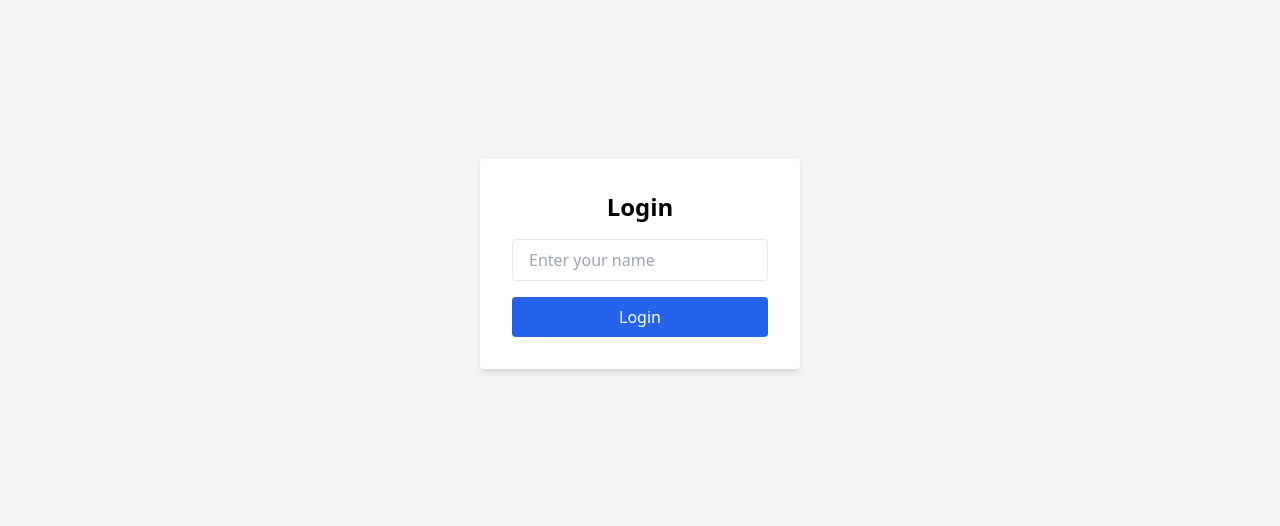
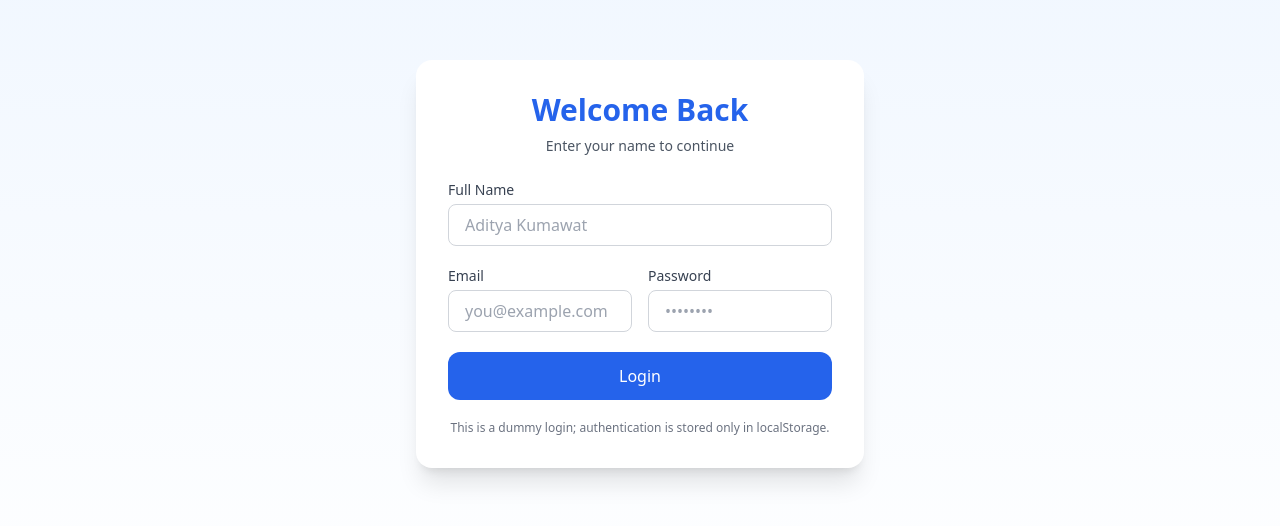
Before and after one commit to Adityakumawat0204/fund-raiser, a plain HTML site: page frontend/index.html in a window 1280 px wide. Shown: the part 136-662 px from the top of the page. Drawn offline with nearby package versions, Linux system fonts and the light colour scheme.

Commit message:
Update index.html

```diff
--- a/frontend/index.html
+++ b/frontend/index.html
@@ -3,25 +3,76 @@
 <head>
   <meta charset="UTF-8" />
   <meta name="viewport" content="width=device-width, initial-scale=1.0"/>
-  <title>Login</title>
+  <title>Intern Portal Login</title>
   <script src="https://cdn.tailwindcss.com"></script>
 </head>
-<body class="bg-gray-100 flex items-center justify-center h-screen">
-  <div class="bg-white p-8 rounded shadow-md w-80">
-    <h2 class="text-2xl font-bold mb-4 text-center">Login</h2>
-    <input type="text" id="username" placeholder="Enter your name" class="w-full px-4 py-2 border rounded mb-4" />
-    <button id="loginBtn" class="w-full bg-blue-600 text-white py-2 rounded hover:bg-blue-700">Login</button>
+<body class="bg-gradient-to-b from-blue-50 to-white min-h-screen flex items-center justify-center px-4">
+  <div class="bg-white shadow-xl rounded-2xl p-8 w-full max-w-md">
+    <h2 class="text-3xl font-bold text-center text-blue-600 mb-2">Welcome Back</h2>
+    <p class="text-center text-sm text-gray-600 mb-6">Enter your name to continue</p>
+
+    <form id="loginForm" class="space-y-5">
+      <div>
+        <label for="name" class="block text-sm font-medium text-gray-700">Full Name</label>
+        <input
+          id="name"
+          type="text"
+          placeholder="Aditya Kumawat"
+          required
+          class="mt-1 w-full border border-gray-300 rounded-lg px-4 py-2 focus:outline-none focus:ring-2 focus:ring-blue-500"
+        />
+      </div>
+
+      <div class="flex gap-4">
+        <div class="flex-1">
+          <label for="email" class="block text-sm font-medium text-gray-700">Email</label>
+          <input
+            id="email"
+            type="email"
+            placeholder="you@example.com"
+            required
+            class="mt-1 w-full border border-gray-300 rounded-lg px-4 py-2 focus:outline-none focus:ring-2 focus:ring-blue-500"
+          />
+        </div>
+        <div class="flex-1">
+          <label for="password" class="block text-sm font-medium text-gray-700">Password</label>
+          <input
+            id="password"
+            type="password"
+            placeholder="••••••••"
+            required
+            class="mt-1 w-full border border-gray-300 rounded-lg px-4 py-2 focus:outline-none focus:ring-2 focus:ring-blue-500"
+          />
+        </div>
+      </div>
+
+      <button
+        type="submit"
+        class="w-full bg-blue-600 text-white py-3 rounded-xl font-medium hover:bg-blue-700 transition duration-300"
+      >
+        Login
+      </button>
+    </form>
+
+    <p class="text-center text-gray-500 text-xs mt-5">
+      This is a dummy login; authentication is stored only in localStorage.
+    </p>
   </div>
 
   <script>
-    document.getElementById("loginBtn").addEventListener("click", () => {
-      const name = document.getElementById("username").value.trim();
-      if (name) {
-        localStorage.setItem("loggedInUser", name);
-        window.location.href = "dashboard.html";
-      } else {
-        alert("Please enter your name");
+    document.getElementById("loginForm").addEventListener("submit", (e) => {
+      e.preventDefault();
+      const name = document.getElementById("name").value.trim();
+      const email = document.getElementById("email").value.trim();
+      const password = document.getElementById("password").value.trim();
+
+      if (!name || !email || !password) {
+        return alert("Please fill all the fields.");
       }
+
+      localStorage.setItem("loggedInUser", name);
+      alert(`Welcome, ${name}! Redirecting to your dashboard...`);
+      window.location.href = "dashboard.html";
     });
   </script>
 </body>
```
